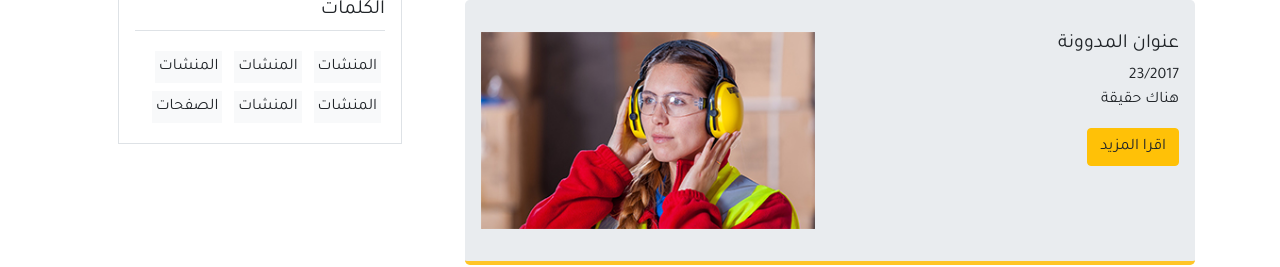
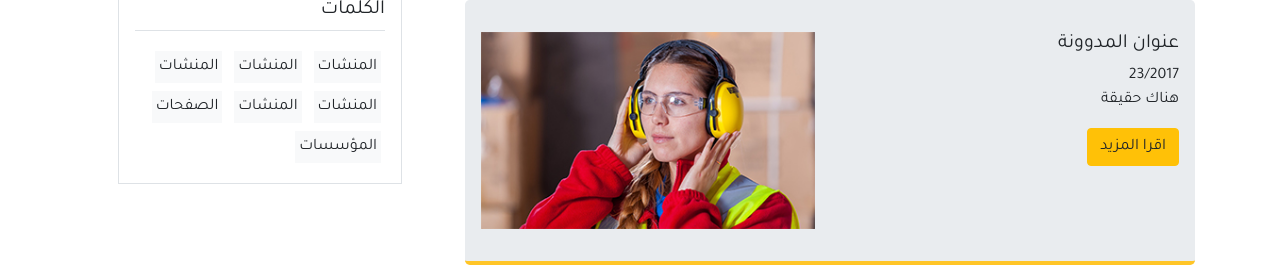
Before and after one commit to raneemsa23/arabic-template, a plain HTML site: page blog.html in a window 1280 px wide. Shown: the part 860-1127 px from the top of the page. Drawn offline with Linux system fonts and the light colour scheme; a web font is replaced by a local one.

Commit message:
add orgnaisations

```diff
--- a/blog.html
+++ b/blog.html
@@ -247,6 +247,7 @@
                 <ul class="list-unstyled">
                     <li class="d-inline-block bg-light p-1 m-1">المنشات</li> <li class="d-inline-block bg-light p-1 m-1">المنشات</li> <li class="d-inline-block bg-light p-1 m-1">المنشات</li> <li class="d-inline-block bg-light p-1 m-1">المنشات</li> <li class="d-inline-block bg-light p-1 m-1">المنشات</li>
                     <li class="d-inline-block bg-light p-1 m-1">الصفحات</li>
+                    <li class="d-inline-block bg-light p-1 m-1">المؤسسات</li>
                 </ul>
 
             </div>
```
